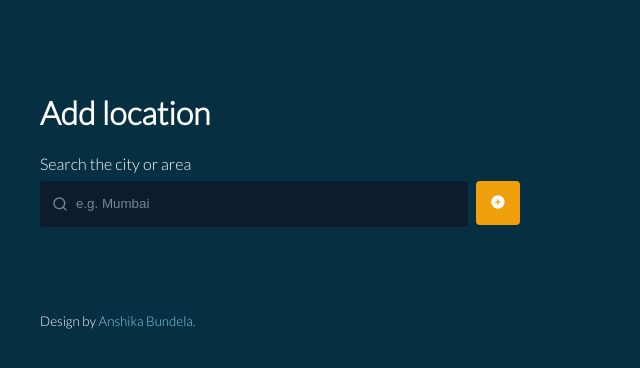
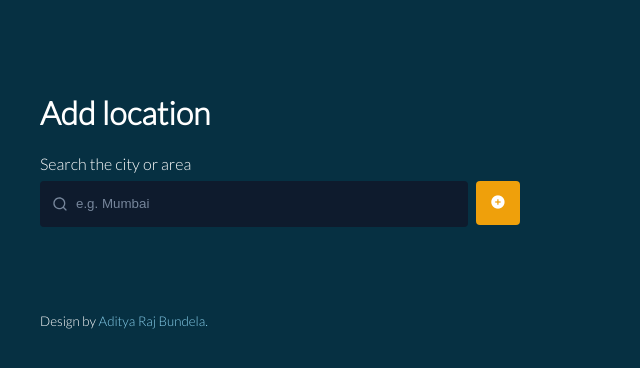
Before and after one commit to P0WERRR/weatherApp, a plain HTML site: page index.html in a window 1280 px wide. Shown: the full height of the page, 0-640 px from the left. Drawn offline with Linux system fonts and the light colour scheme.

Commit message:
Update index.html

```diff
--- a/index.html
+++ b/index.html
@@ -32,7 +32,7 @@
             </ul>
         </section>
         <footer>
-            <p><small> Design by <a href="https://www.linkedin.com/in/anshika-bundela-a129961b7/">Anshika Bundela.</a></small></p>
+            <p><small> Design by <a href="www.linkedin.com/in/aditya-raj-bundela-819545211">Aditya Raj Bundela.</a></small></p>
         </footer>
     </div>
     <script src="index.js"></script>
```
